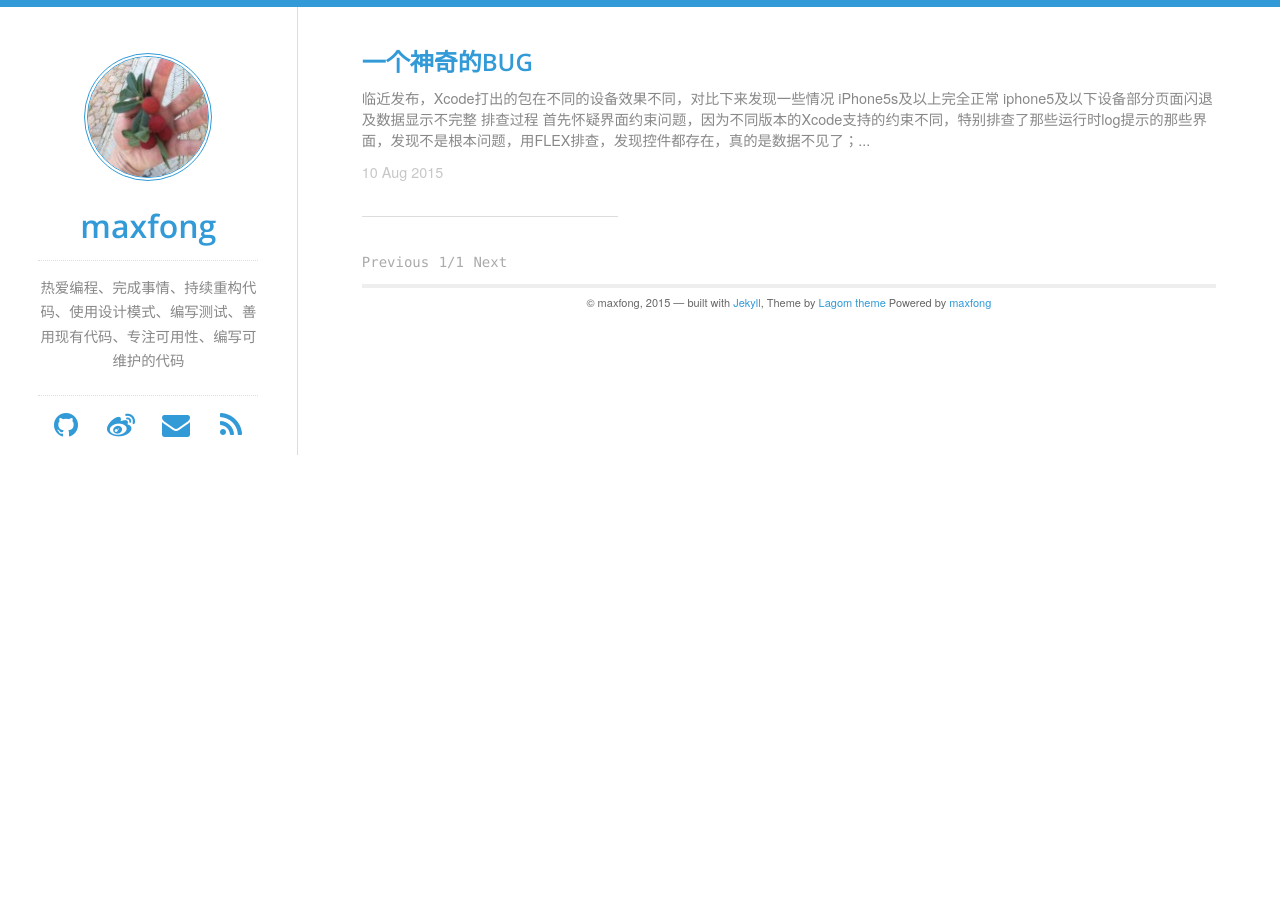
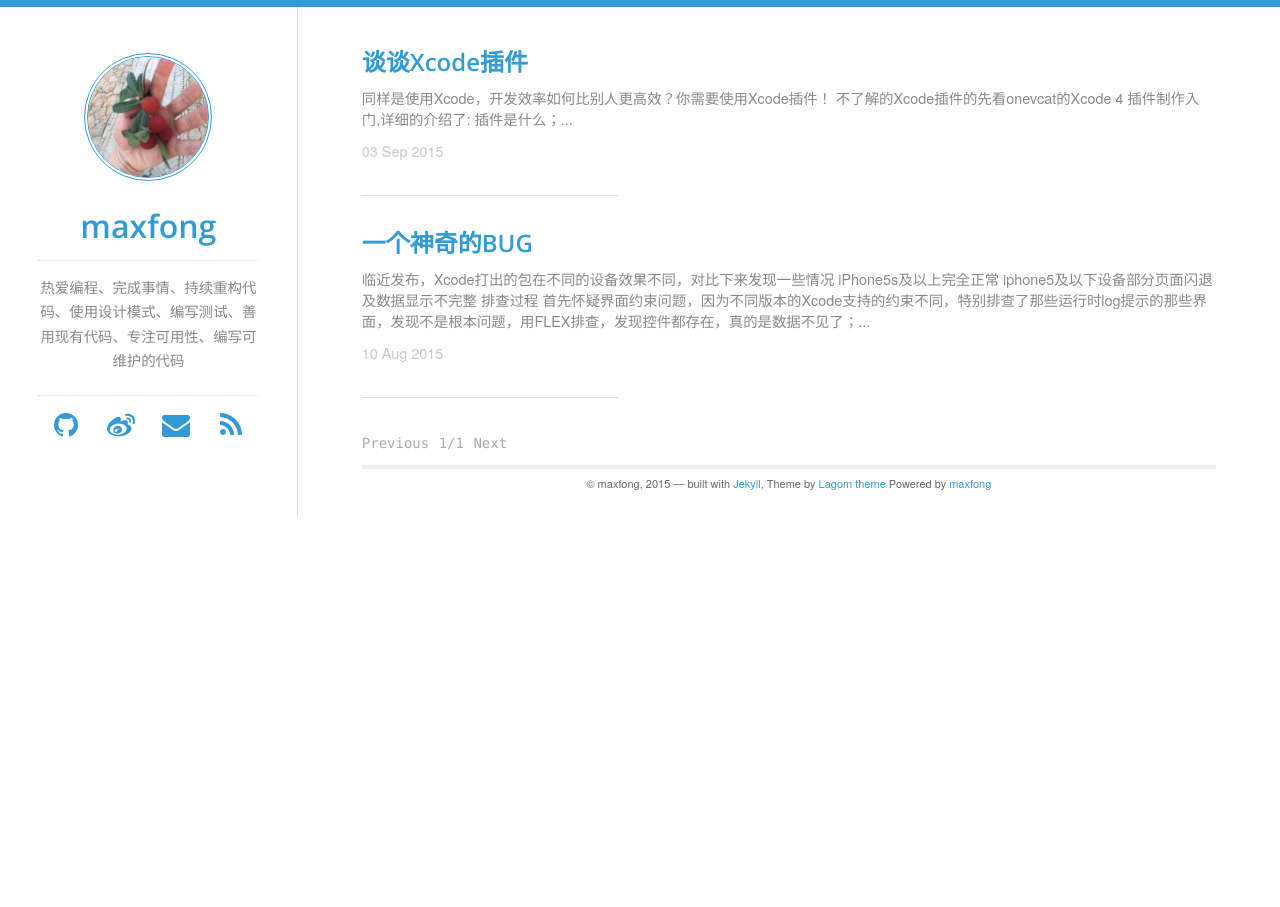
Before and after one commit to kunnan/maxfong.github.com, a Jekyll site: the page built from index.html, in a window 1280 px wide. Built offline with Jekyll 4.4.1, drawn with Linux system fonts in a browser that asks for light colours; the list of posts is cut into pages by our own code; some of the changed lines change nothing that is shown.

Commit message:
Talk Xcode Plugin

```diff
--- a/_posts/2015-09-03-Talk-Xcode-Plugin.md
+++ b/_posts/2015-09-03-Talk-Xcode-Plugin.md
@@ -3,7 +3,28 @@ layout: post
 title:  "谈谈Xcode插件"
 date:   2015-09-03 21:30:46
 categories: iOS
-published: false
+published: true
 ---
 
-即将完成...
+>同样是使用Xcode，开发效率如何比别人更高效？你需要使用Xcode插件！
+
+不了解的Xcode插件的先看**onevcat**的[Xcode 4 插件制作入门](http://www.onevcat.com/2013/02/xcode-plugin/),详细的介绍了:
+
+* 插件是什么；
+* 如何开发一款自己的插件；
+* 开发中需要使用的技巧；
+
+###Tests调试
+虽然插件无法运行，普通的调试只能通过控制台Log，但实际上你可以自己创建Test，用Test来调试你的功能代码，通过Notification得到数据对象，模拟进行调试，能节省很多时间；
+
+###Notification
+插件开发，一定要了解Notification功能，因为Xcode和插件是同一个进程，Xcode的操作发出的通知，插件都能监听到；
+类似的Xcode文本操作，都是监听`IDEEditorDocumentDidChangeNotification`，如[ESJsonFormat-Xcode](https://github.com/EnjoySR/ESJsonFormat-Xcode)，原理是监听了`PBXProjectDidOpenNotification`和`IDEEditorDocumentDidChangeNotification`得到文本路径，弹出窗口对JSON数据进行解析并追加文案到文本中；
+
+###自己的JSON插件
+[UtilityTools](https://github.com/maxfong/UtilityTools)是以前写的一个插件，严格来说他并不是一个插件，而只是一个mac软件，借势插入到Xcode中只为了用他的快捷键；
+不同于`ESJsonFormat-Xcode`，他是将所有引用对象生成到独立的.h.m文件中，使用`#import someClass.h`引用，对象重用会方便很多;
+但是最大的弊端是需手动将多个.h.m添加到xcodeProj中，不够自动化，所以直接独立成一个自用的[Mac App-JSONFile](https://github.com/maxfong/JSONFile)了；
+
+###其他
+知道将自定义文件通过代码的方式插入到`project.pbxproj`中，类似`fileRef = 4FF8F33F1B400F8B005C73C2`这种值如何获取的，[感谢告知](mailto:devmaxfong@qq.com)；
```
